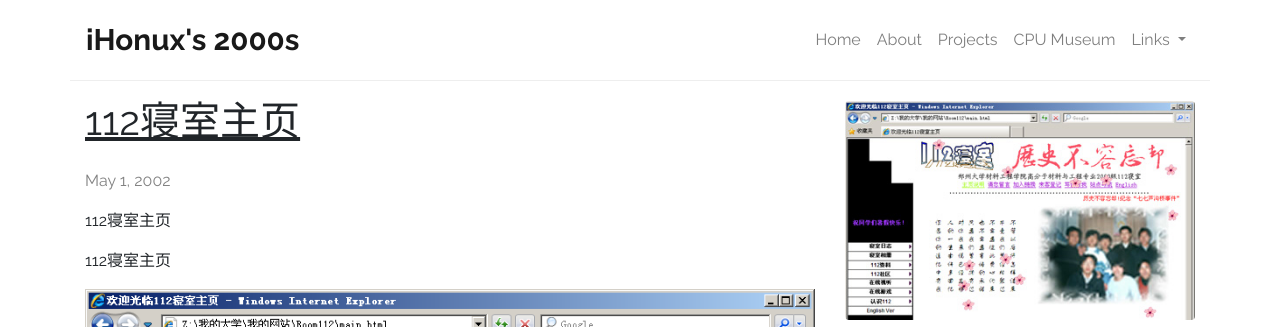
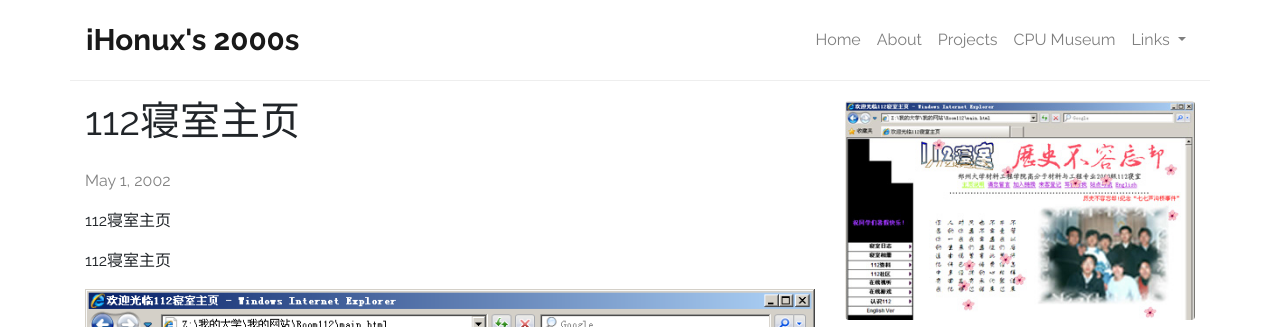
Before and after one commit to past-records/past-records.github.io, a Jekyll site: the page built from _posts/2002-05-01-zzu-room112.markdown, in a window 1280 px wide. Shown: the top 327 px of the page. Built offline with Jekyll 4.4.1, drawn with Linux system fonts in a browser that asks for light colours.

Commit message:
Update _layout.scss

```diff
--- a/_sass/_layout.scss
+++ b/_sass/_layout.scss
@@ -117,7 +117,7 @@ footer {
 
 .post-title {
   line-height: 2;
-  text-decoration: underline;
+  //text-decoration: underline;
 }
 .panel-title {
   font-size: 1.5em;
```
